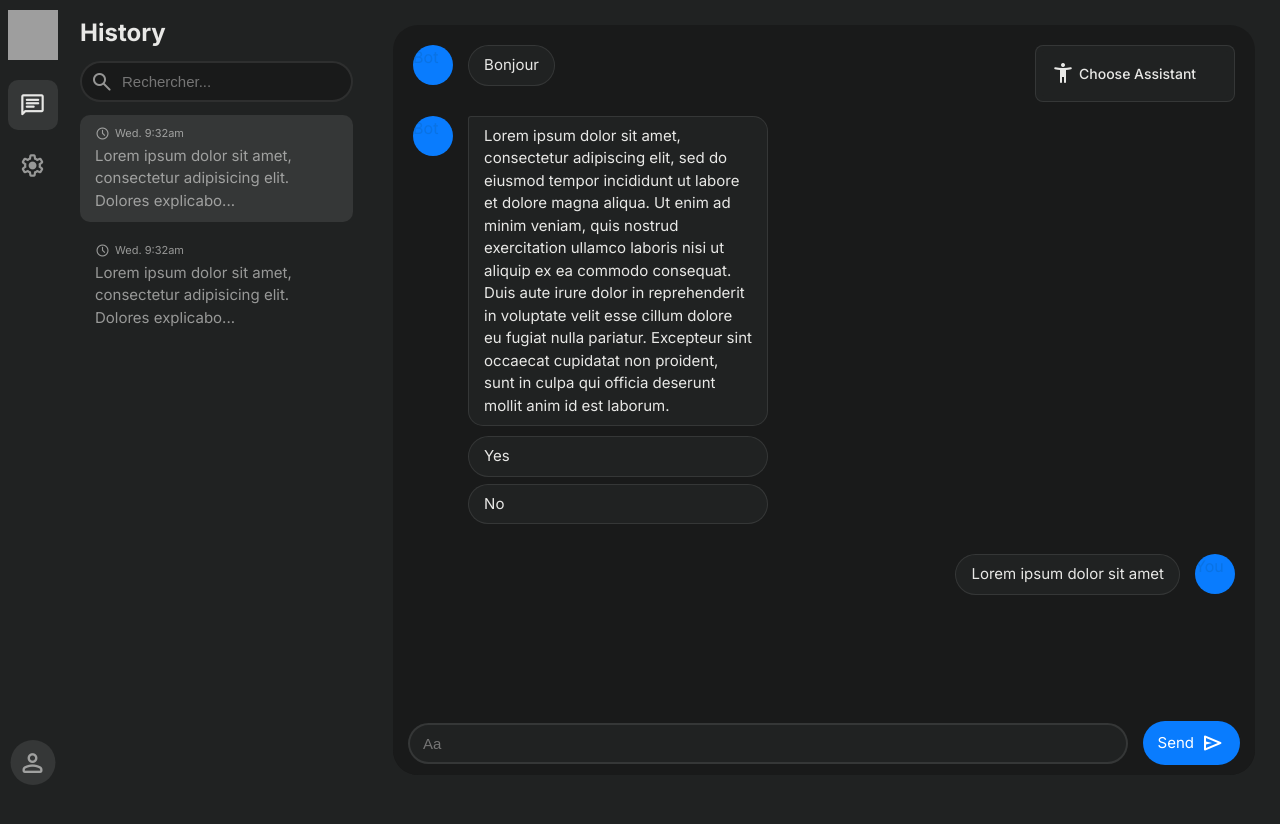
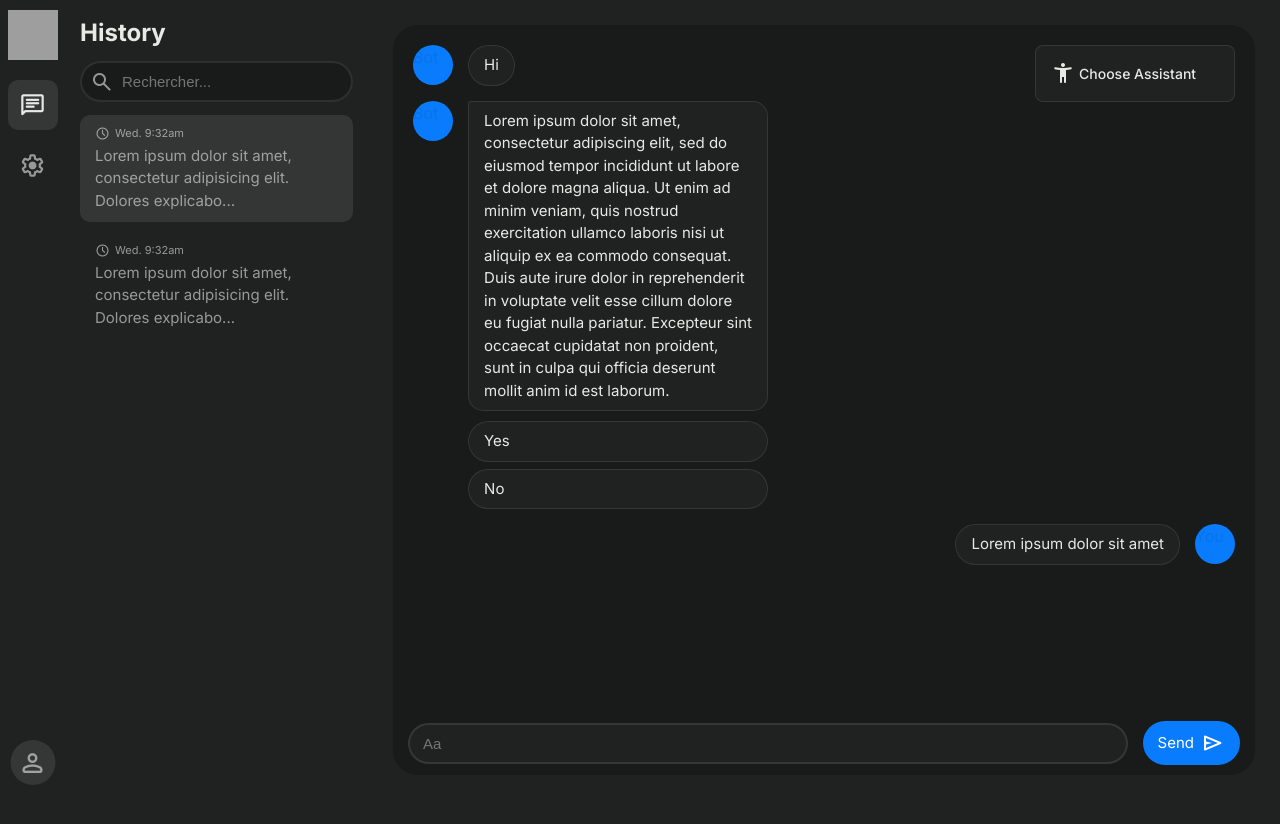
Before and after one commit to Shonned/Heyhi, a React (Vite) app in the folder frontend/: page / in a window 1280 px wide. Shown: the top 824 px of the page. Built offline with nearby package versions, Linux system fonts and the light colour scheme; grey boxes are pictures that could not be loaded.

Commit message:
sending message and scroll auto

```diff
--- a/frontend/package.json
+++ b/frontend/package.json
@@ -10,6 +10,7 @@
     "preview": "vite preview"
   },
   "dependencies": {
+    "animate.css": "^4.1.1",
     "lodash": "^4.17.21",
     "react": "^18.2.0",
     "react-dom": "^18.2.0"
--- a/frontend/src/components/ChatBot/ChatBot.css
+++ b/frontend/src/components/ChatBot/ChatBot.css
@@ -11,12 +11,14 @@
     padding: 20px;
     background: var(--foreground-color);
     border-radius: 25px;
-    overflow-y: scroll;
+    overflow-y: auto;
 }
 
 .chatbot .chatbot-messages {
     display: flex;
     flex-direction: column;
+    padding-bottom: 90px;
+    overflow-y: auto;
 }
 
 .chatbot .chatbot-form {
--- a/frontend/src/components/ChatBot/ChatBot.jsx
+++ b/frontend/src/components/ChatBot/ChatBot.jsx
@@ -1,35 +1,61 @@
 import './ChatBot.css'
 import Input from "../Form/Input/Input.jsx";
-import {useState} from "react";
+import {useRef, useState} from "react";
 import { MessageBot, MessageUser } from './Message/Message.jsx';
 import SelectAssistant from "./SelectAssistant/SelectAssistant.jsx";
 import Button from "../Form/Button/Button.jsx";
 
 const ChatBot = () => {
 
+    // Placeholder
     const longText = "Lorem ipsum dolor sit amet, consectetur adipiscing elit, sed do eiusmod tempor incididunt ut labore et dolore magna aliqua. Ut enim ad minim veniam, quis nostrud exercitation ullamco laboris nisi ut aliquip ex ea commodo consequat. Duis aute irure dolor in reprehenderit in voluptate velit esse cillum dolore eu fugiat nulla pariatur. Excepteur sint occaecat cupidatat non proident, sunt in culpa qui officia deserunt mollit anim id est laborum.";
     const smallText = "Lorem ipsum dolor sit amet";
-
     const startOptions = ['Yes', 'No'];
 
+    const [request, setRequest] = useState('');
+    const chatbotContentRef = useRef(null);
+
+    const [messages, setMessages] = useState([
+        { content: "Hi", isBot: true },
+        { content: longText, isBot: true, options: startOptions },
+        { content: smallText, isBot: false },
+    ]);
+
     const sendMessage = () => {
-        console.log(longText);
+        if (request) {
+            setMessages([...messages, { content: request, isBot: false }]);
+            setRequest('');
+            chatbotContentRef.current.scrollTo({
+                top: chatbotContentRef.current.scrollHeight,
+                behavior: 'smooth'
+            });
+        }
+    };
+
+    const handleRequest = (e) => {
+        setRequest(e.target.value);
     }
 
     return (
         <div className="chatbot">
-            <div className="chatbot-content">
+            <div className="chatbot-content" ref={chatbotContentRef}>
                 <SelectAssistant/>
                 <div className="chatbot-messages">
-                    <MessageBot content="Bonjour" />
-                    <MessageBot content={longText} options={startOptions} />
-                    <MessageUser content={smallText}/>
+                    {messages.map((message, index) =>
+                        message.isBot ? (
+                            <MessageBot key={index} content={message.content} options={message.options}/>
+                        ) : (
+                            <MessageUser key={index} content={message.content}/>
+                        )
+                    )}
                 </div>
             </div>
             <div className="chatbot-form">
                 <Input
                     type="text"
                     placeholder="Aa"
+                    onChange={handleRequest}
+                    value={request}
                 />
                 <Button onClick={sendMessage} text="Send" icon="send" />
             </div>
--- a/frontend/src/components/ChatBot/Message/Message.css
+++ b/frontend/src/components/ChatBot/Message/Message.css
@@ -1,10 +1,6 @@
 .message {
     display: flex;
-    margin-bottom: 30px;
-}
-
-.message:last-child {
-    margin-bottom: 60px;
+    margin-bottom: 15px;
 }
 
 .message.message-user {
--- a/frontend/src/components/ChatBot/Message/Message.jsx
+++ b/frontend/src/components/ChatBot/Message/Message.jsx
@@ -1,4 +1,5 @@
 import './Message.css'
+import 'animate.css';
 
 const getContentClassName = (content) => {
     return content.length <= 50 ? 'content short-content' : 'content';
@@ -6,7 +7,7 @@ const getContentClassName = (content) => {
 
 const MessageBot = ({ content, options }) => {
     return (
-        <div className="message message-bot">
+        <div className="message message-bot animate__animated animate__fadeInUp">
             <div className="user">Bot</div>
             <div className="content-flex">
                 <div className={getContentClassName(content)}>{content}</div>
@@ -26,7 +27,7 @@ const MessageBot = ({ content, options }) => {
 
 const MessageUser = ({ content, options }) => {
     return (
-        <div className="message message-user">
+        <div className="message message-user animate__animated animate__fadeInUp">
             <div className="user">You</div>
             <div className="content-flex">
                 <div className={getContentClassName(content)}>{content}</div>
--- a/frontend/src/components/ChatBot/SelectAssistant/SelectAssistant.jsx
+++ b/frontend/src/components/ChatBot/SelectAssistant/SelectAssistant.jsx
@@ -8,7 +8,8 @@ const SelectAssistant = () => {
     const dropdownStyle = {
         position: 'absolute',
         top: '20px',
-        right: '20px'
+        right: '20px',
+        zIndex: 2,
     }
 
     const handleChange = (option) => {
--- a/frontend/src/components/History/History.jsx
+++ b/frontend/src/components/History/History.jsx
@@ -1,4 +1,5 @@
 import './History.css'
+import 'animate.css';
 import Input from "../Form/Input/Input.jsx";
 import {useState} from "react";
 import _ from 'lodash';
@@ -34,7 +35,7 @@ const History = () => {
                     </div>
                 </div>
                 <div className="history-messages">
-                    <div className="history-message active">
+                    <div className="history-message active animate__animated animate__fadeInDown">
                         <div className="time">
                             <span className="material-symbols-rounded">
                                 schedule
@@ -43,7 +44,7 @@ const History = () => {
                         </div>
                         {truncatedText}
                     </div>
-                    <div className="history-message">
+                    <div className="history-message animate__animated animate__fadeInDown">
                         <div className="time">
                             <span className="material-symbols-rounded">
                                 schedule
```
Also changed, not shown: 2 other files (tests, documents, lock files or other folders).
